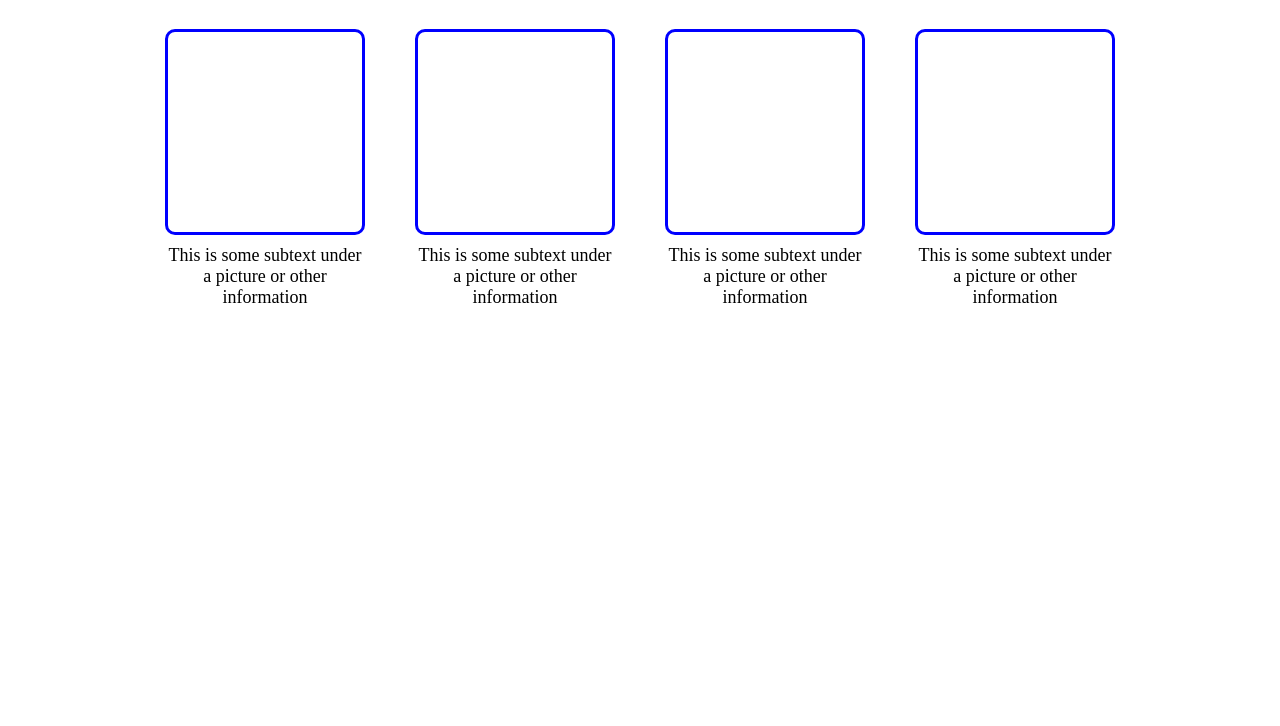
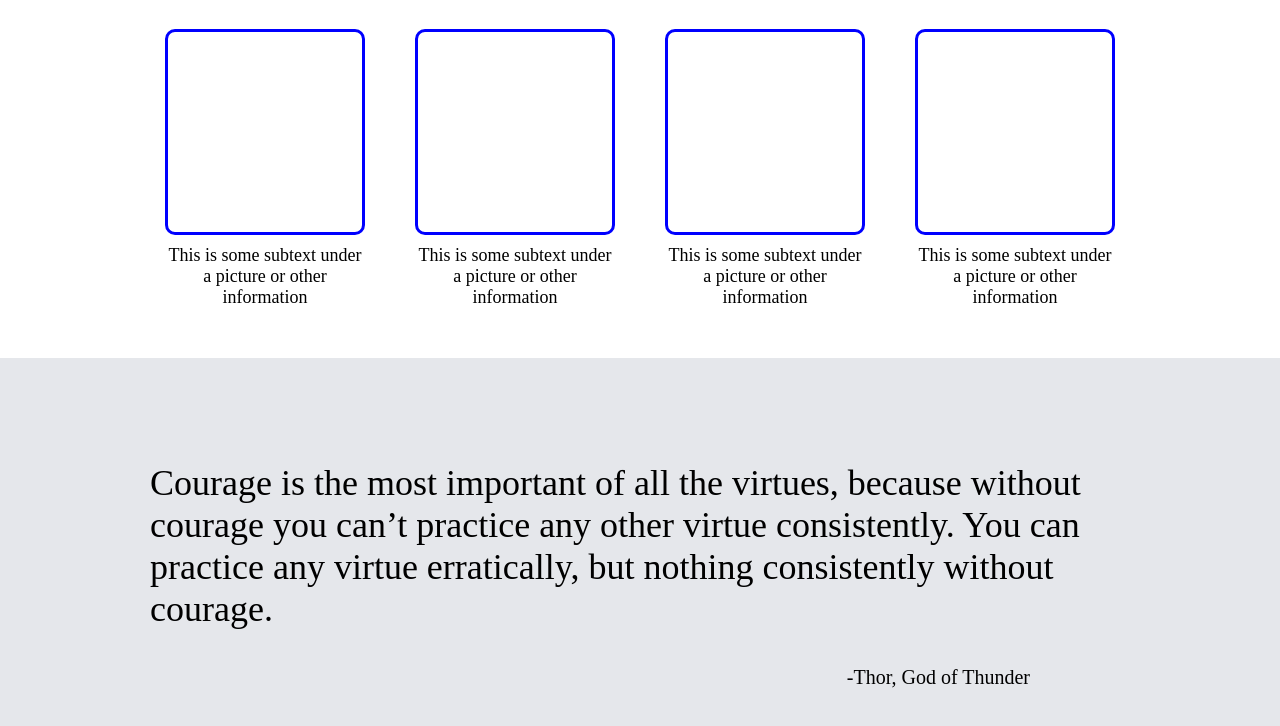
Before and after one commit to abdsam2004/general-layout, a plain HTML site: page index.html in a window 1280 px wide. Shown: the part 735-1461 px from the top of the page. Before the commit the page ends 1043 px from the top, so only its background shows below. Drawn offline with Linux system fonts and the light colour scheme.

Commit message:
Add quote with grey background color and centering

```diff
--- a/index.html
+++ b/index.html
@@ -42,6 +42,10 @@
                 <div class="text">This is some subtext under a picture or other information</div>
             </div>
         </div>
+        <div class="quote-container">
+            <p class="quote">Courage is the most important of all the virtues, because without courage you can’t practice any other virtue consistently. You can practice any virtue erratically, but nothing consistently without courage. </p>
+            <div class="person">-Thor, God of Thunder</div>
+        </div>
 
     </body>
 </html>
--- a/styles.css
+++ b/styles.css
@@ -93,3 +93,27 @@ p {
     margin-top: 10px;
     font-size: 18px;
 }
+
+.quote-container {
+    display: flex;
+    flex-direction: column;
+    align-items: center;
+    justify-content: center;
+    height: 400px;
+    background-color: #E5E7EB;
+    padding: 0 150px;
+    margin-top: 50px;
+}
+
+.quote-container .person {
+    align-self: flex-end;
+    margin-right: 100px;
+}
+
+.quote-container .quote {
+    font-size: 36px;
+}
+
+.quote-container .person {
+    font-size: 20px
+}
```
